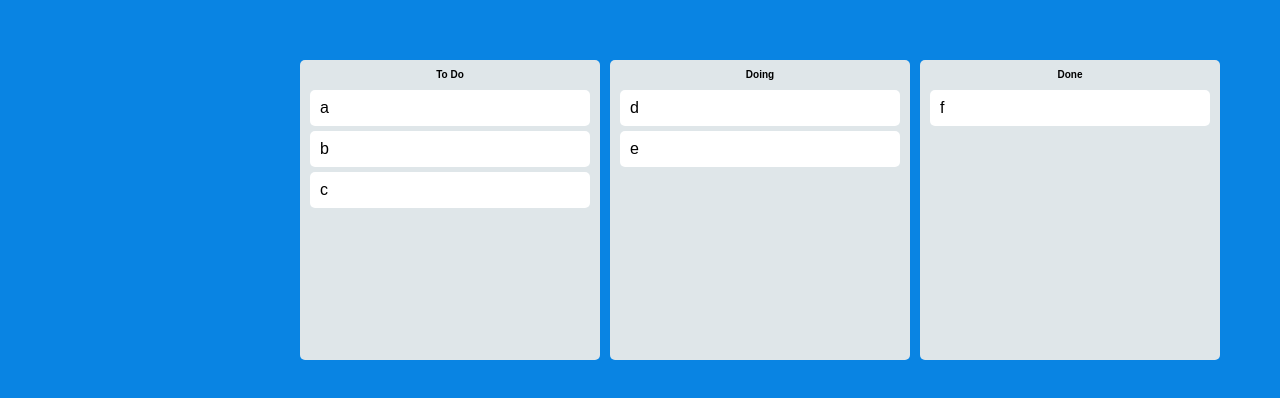
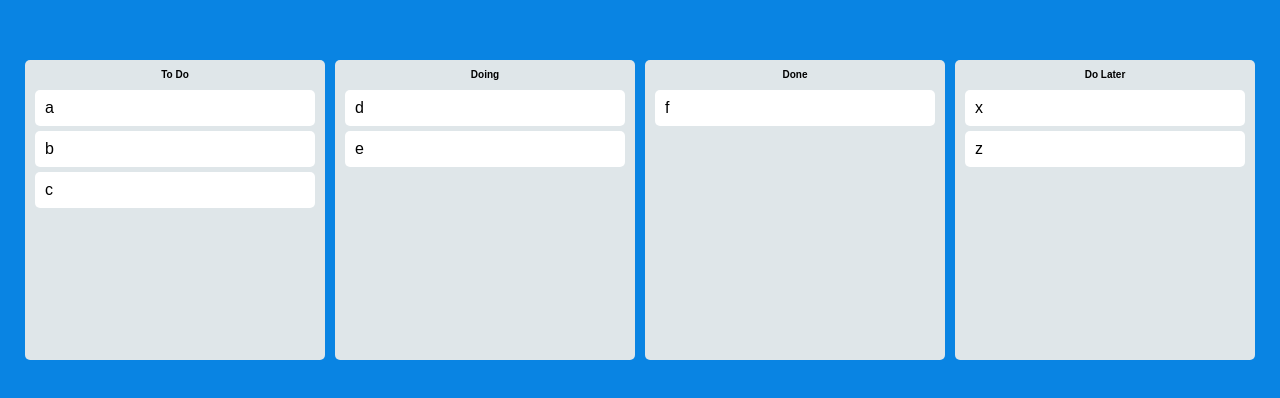
Before and after one commit to texasroh/canban-todo, a React (Create React App) app: page / in a window 1280 px wide. Shown: the part 190-588 px from the top of the page. Built offline with nearby package versions, Linux system fonts and the light colour scheme.

Commit message:
enable multi board moving

```diff
--- a/src/App.tsx
+++ b/src/App.tsx
@@ -6,8 +6,7 @@
 
 const Wrapper = styled.div`
     display: flex;
-    max-width: 680px;
-    width: 100%;
+    width: 100vw;
     margin: 0 auto;
     justify-content: center;
     align-items: center;
@@ -15,10 +14,11 @@
 `;
 
 const Boards = styled.div`
-    display: grid;
+    display: flex;
+    justify-content: center;
+    align-items: flex-start;
     width: 100%;
     gap: 10px;
-    grid-template-columns: repeat(3, 1fr);
 `;
 
 function App() {
@@ -26,15 +26,32 @@
     const onDragEnd = (info: DropResult) => {
         console.log(info);
         const { destination, draggableId, source } = info;
-        if (destination?.droppableId === source.droppableId) {
+        if (!destination) return;
+        if (destination.droppableId === source.droppableId) {
             // same board movement.
             setToDos((allBoards) => {
                 const boardCopy = [...allBoards[source.droppableId]];
                 boardCopy.splice(source.index, 1);
-                boardCopy.splice(destination?.index, 0, draggableId);
+                boardCopy.splice(destination.index, 0, draggableId);
                 return {
                     ...allBoards,
                     [source.droppableId]: boardCopy,
+                };
+            });
+        }
+        if (destination.droppableId !== source.droppableId) {
+            // cross board movement
+            setToDos((allBoards) => {
+                const sourceBoard = [...allBoards[source.droppableId]];
+                const destinationBoard = [
+                    ...allBoards[destination.droppableId],
+                ];
+                sourceBoard.splice(source.index, 1);
+                destinationBoard.splice(destination.index, 0, draggableId);
+                return {
+                    ...allBoards,
+                    [source.droppableId]: sourceBoard,
+                    [destination.droppableId]: destinationBoard,
                 };
             });
         }
--- a/src/atoms.tsx
+++ b/src/atoms.tsx
@@ -10,5 +10,6 @@
         "To Do": ["a", "b", "c"],
         Doing: ["d", "e"],
         Done: ["f"],
+        "Do Later": ["x", "z"],
     },
 });
```
